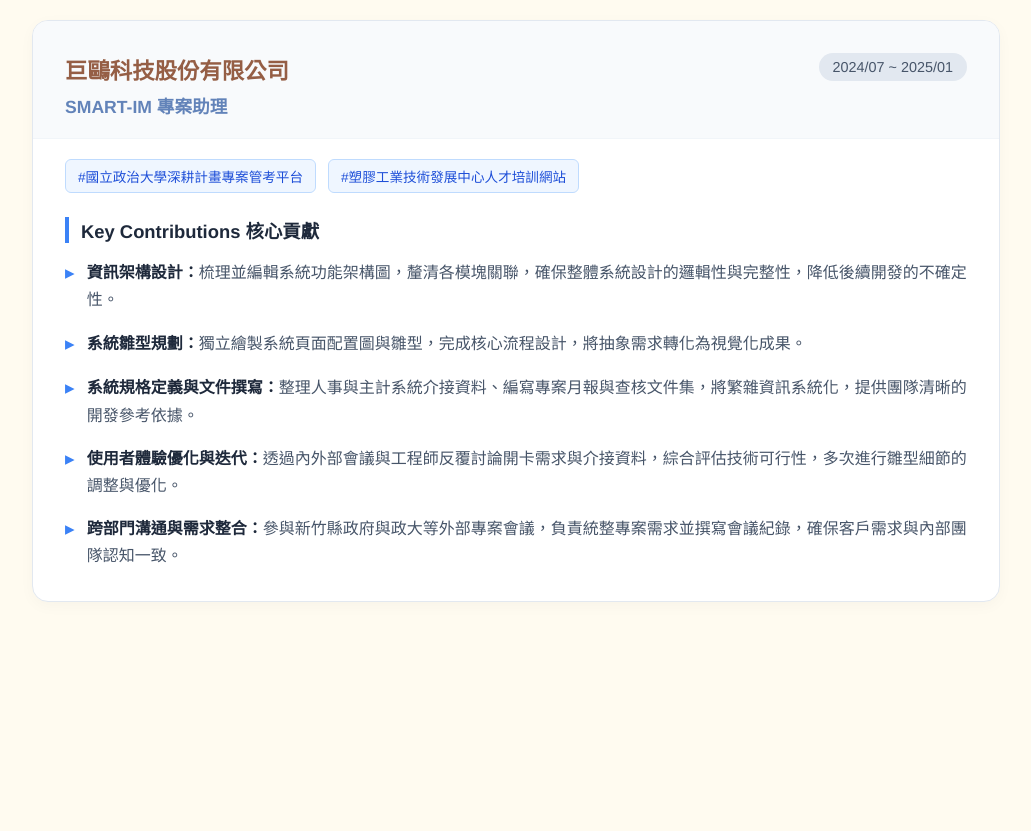
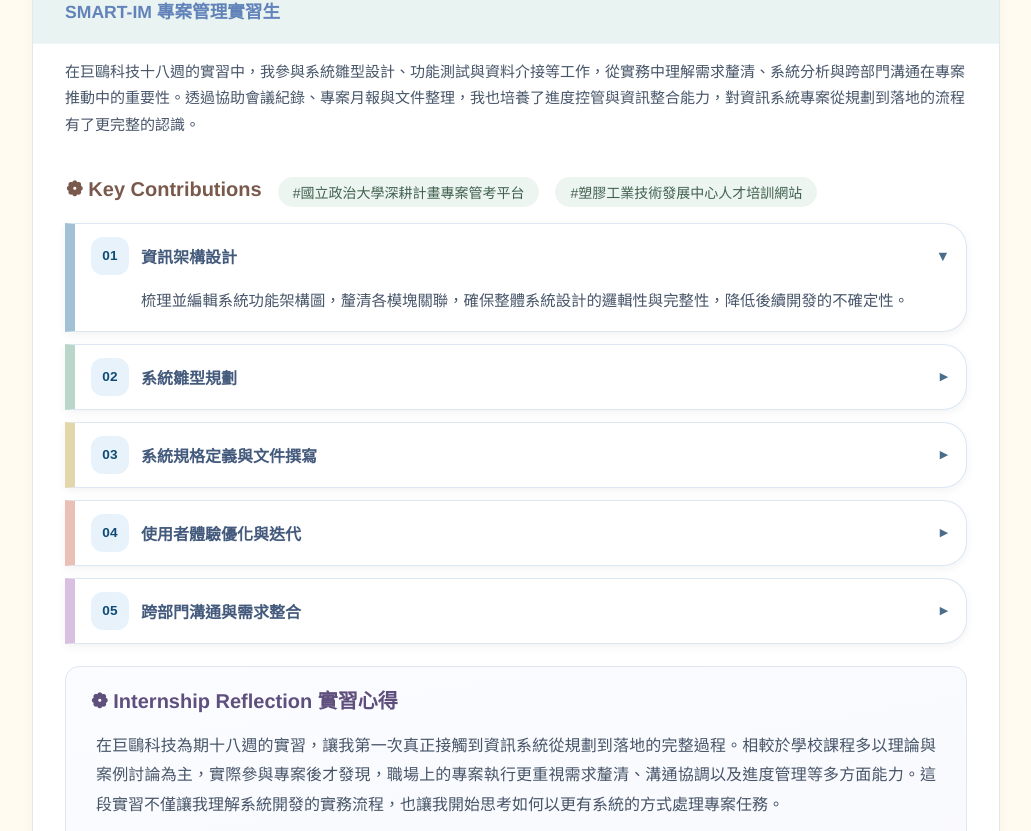
Before and after one commit to erica911025/protfolio, a Vue app: page /experience in a window 1280 px wide. Shown: the part 269-1100 px from the top of the page, without its empty margins (124-1155 px from the left). Before the commit the page ends 979 px from the top, so only its background shows below. Built offline with nearby package versions, Linux system fonts and the light colour scheme.

Commit message:
20260308_v3

```diff
--- a/src/assets/experience.css
+++ b/src/assets/experience.css
@@ -8,7 +8,7 @@
 }
 
 .experience-container .page-title {
-  font: size 18px;;
+  font-size:  18px;;
   font-weight: bold;
   color: #1a202c;
   margin-bottom: 40px;
@@ -85,7 +85,7 @@
   justify-content: space-between;
   align-items: flex-start;
   padding: 32px 32px 20px 32px;
-  background-color: #f8fafc;
+  background-color: #e9f3f2;
   border-bottom: 1px solid #f1f5f9;
 }
 
@@ -94,6 +94,13 @@
   color: #955e45;
   margin: 0 0 8px 0;
   font-weight: 700;
+}
+
+.job-body {
+  padding: 0 32px;
+  color: #475569;
+  font-size: 15px;
+  line-height: 1.75;
 }
 
 .experience-container .job-role {
@@ -105,7 +112,7 @@
 
 .experience-container .date-badge {
   display: inline-block;
-  background-color: #e2e8f0;
+  background-color: #ffffff;
   color: #475569;
   padding: 6px 14px;
   border-radius: 20px;
@@ -117,16 +124,16 @@
   padding: 20px 32px 0 32px;
   display: flex;
   flex-wrap: wrap;
+  align-items: center;
   gap: 12px;
 }
 
 .experience-container .project-tag {
-  background-color: #eff6ff;
-  color: #1d4ed8;
-  border: 1px solid #bfdbfe;
-  padding: 6px 12px;
-  border-radius: 6px;
-  font-size: 0.85rem;
+  background-color: #e3f0e7ad;
+  color: #426150;
+  padding: 5px 15px;
+  border-radius: 15px;
+  font-size: 14px;
   font-weight: 500;
 }
 
@@ -136,42 +143,158 @@
 
 .experience-container .contributions-title {
   margin: 0 0 16px 0;
-  font-size: 1.15rem;
-  color: #1e293b;
+  font-size: 20px;
+  color: #7a594d;
   font-weight: 700;
-  border-left: 4px solid #3b82f6;
-  padding-left: 12px;
+  padding-left: 1px;
+  display: flex;
+  gap: 16px;
+
 }
 
 .experience-container .contributions-list {
   list-style-type: none;
   padding: 0;
   margin: 0;
+  display: grid;
+  gap: 12px;
 }
 
-.experience-container .contributions-list li {
-  display: flex;
-  align-items: flex-start;
-  margin-bottom: 16px;
-  line-height: 1.7;
-  color: #475569;
-  font-size: 1rem;
+.experience-container .contribution-item {
+  border-top-right-radius: 24px;
+  border-bottom-right-radius: 24px;
+  border: 1px solid #dbe7f3;
+  background: #ffffff;
+  overflow: hidden;
+  box-shadow: 0 3px 10px rgba(15, 23, 42, 0.05);
+  animation: contribution-rise 0.45s ease both;
 }
 
-.experience-container .contributions-list li:last-child {
+.experience-container .bullet-icon {
+  display: inline-flex;
+  align-items: center;
+  justify-content: center;
+  min-width: 38px;
+  height: 38px;
+  border-radius: 12px;
+  color: #0f4c75;
+  background: #e8f2fb;
+  font-size: 0.85rem;
+  font-weight: 700;
+  line-height: 1;
+  letter-spacing: 0.02em;
+}
+
+
+.experience-container .contribution-toggle {
+  width: 100%;
+  border: 0;
+  background: transparent;
+  display: flex;
+  align-items: center;
+  gap: 12px;
+  padding: 13px 16px;
+  cursor: pointer;
+  text-align: left;
+}
+
+.experience-container .contribution-heading {
+  color: #445a7c;
+  font-weight: 700;
+  font-size: 1rem;
+  flex: 1;
+}
+
+.experience-container .contribution-arrow {
+  color: #4a6d8b;
+  font-size: 0.9rem;
+  transform: rotate(-90deg);
+  transition: transform 0.25s ease;
+}
+
+.experience-container .contribution-arrow.is-open {
+  transform: rotate(0deg);
+}
+
+.experience-container .contribution-body {
+  color: #475569;
+  font-size: 0.96rem;
+  line-height: 1.75;
+  padding: 0 16px 16px 66px;
+}
+
+.experience-container .contribution-collapse-enter-active,
+.experience-container .contribution-collapse-leave-active {
+  transition: all 0.28s ease;
+  overflow: hidden;
+}
+
+.experience-container .contribution-collapse-enter-from,
+.experience-container .contribution-collapse-leave-to {
+  opacity: 0;
+  max-height: 0;
+  transform: translateY(-6px);
+}
+
+.experience-container .contribution-collapse-enter-to,
+.experience-container .contribution-collapse-leave-from {
+  opacity: 1;
+  max-height: 180px;
+  transform: translateY(0);
+}
+
+.contribution-item :hover{
+  color: #4685a7;
+}
+.experience-container .contribution-item--1 { border-left: 10px solid #a2c1d4; }
+.experience-container .contribution-item--2 { border-left: 10px solid #bad5ca; }
+.experience-container .contribution-item--3 { border-left: 10px solid #e3d6ab; }
+.experience-container .contribution-item--4 { border-left: 10px solid rgb(234, 191, 181); }
+.experience-container .contribution-item--5 { border-left: 10px solid #dac0e0; }
+
+.experience-container .contribution-item:nth-child(1) { animation-delay: 0.03s; }
+.experience-container .contribution-item:nth-child(2) { animation-delay: 0.07s; }
+.experience-container .contribution-item:nth-child(3) { animation-delay: 0.11s; }
+.experience-container .contribution-item:nth-child(4) { animation-delay: 0.15s; }
+.experience-container .contribution-item:nth-child(5) { animation-delay: 0.19s; }
+
+.experience-container .internship-reflection {
+  margin-top: 22px;
+  padding:18px 25px;
+  border-radius: 14px;
+  background: linear-gradient(170deg, #fafcff 0%, #f8f6fb 100%);
+  border: 1px solid #dfe7f2;
+}
+
+.experience-container .reflection-title {
+  margin: 0 0 12px 0;
+  color: #5f4f7d;
+  font-size: 20px;
+  font-weight: 700;
+}
+
+.experience-container .internship-reflection p {
+  margin: 0 0 12px 0;
+  padding: 5px;
+  color: #475569;
+  line-height: 1.85;
+  text-align: justify;
+  font-size: 16px;
+}
+
+.experience-container .internship-reflection p:last-child {
   margin-bottom: 0;
 }
 
-.experience-container .bullet-icon {
-  color: #3b82f6;
-  margin-right: 12px;
-  font-size: 1.2rem;
-  line-height: 1.5;
-}
-
-.experience-container .contributions-list strong {
-  color: #1e293b;
-  font-weight: 600;
+@keyframes contribution-rise {
+  from {
+    opacity: 0;
+    transform: translateY(8px);
+  }
+  to {
+    opacity: 1;
+    transform: translateY(0);
+  }
 }
 
 /* ================= 區塊二：社團經驗 三欄式卡片 ================= */
--- a/src/assets/style.css
+++ b/src/assets/style.css
@@ -64,7 +64,7 @@ body {
   flex: 1;
   max-width: 1000px;
   margin: 0 auto;
-  padding: 3rem 1rem;
+  padding: 2rem 1rem;
   width: 100%;
   box-sizing: border-box;
 }
--- a/src/views/Experience.vue
+++ b/src/views/Experience.vue
@@ -36,58 +36,73 @@
       role="tabpanel"
       aria-labelledby="work-tab"
     >
-      <h3 class="section-title">專業實習經歷 Professional Experience</h3>
+      <!-- <h3 class="section-title">專業實習經歷 Professional Experience</h3> -->
 
       <div class="job-card">
         <div class="job-header">
           <div class="job-title-group">
             <h4 class="company-name">巨鷗科技股份有限公司</h4>
-            <p class="job-role">SMART-IM 專案助理</p>
+            <p class="job-role">SMART-IM  專案管理實習生</p>
           </div>
           <div class="job-duration">
             <span class="date-badge">2024/07 ~ 2025/01</span>
           </div>
         </div>
 
-        <div class="job-projects">
-          <span class="project-tag">#國立政治大學深耕計畫專案管考平台</span>
-          <span class="project-tag">#塑膠工業技術發展中心人才培訓網站</span>
+        <div>
+          <div class="job-body">
+            <p>
+              在巨鷗科技十八週的實習中，我參與系統雛型設計、功能測試與資料介接等工作，從實務中理解需求釐清、系統分析與跨部門溝通在專案推動中的重要性。透過協助會議紀錄、專案月報與文件整理，我也培養了進度控管與資訊整合能力，對資訊系統專案從規劃到落地的流程有了更完整的認識。
+            </p>
+          </div>
         </div>
 
         <div class="job-contributions">
-          <h5 class="contributions-title">Key Contributions 核心貢獻</h5>
+          <h5 class="contributions-title">❁ Key Contributions
+            <span class="project-tag">#國立政治大學深耕計畫專案管考平台</span>
+              <span class="project-tag">#塑膠工業技術發展中心人才培訓網站</span></h5>
+
           <ul class="contributions-list">
-            <li>
-              <span class="bullet-icon">▸</span>
-              <div>
-                <strong>資訊架構設計：</strong>梳理並編輯系統功能架構圖，釐清各模塊關聯，確保整體系統設計的邏輯性與完整性，降低後續開發的不確定性。
-              </div>
-            </li>
-            <li>
-              <span class="bullet-icon">▸</span>
-              <div>
-                <strong>系統雛型規劃：</strong>獨立繪製系統頁面配置圖與雛型，完成核心流程設計，將抽象需求轉化為視覺化成果。
-              </div>
-            </li>
-            <li>
-              <span class="bullet-icon">▸</span>
-              <div>
-                <strong>系統規格定義與文件撰寫：</strong>整理人事與主計系統介接資料、編寫專案月報與查核文件集，將繁雜資訊系統化，提供團隊清晰的開發參考依據。
-              </div>
-            </li>
-            <li>
-              <span class="bullet-icon">▸</span>
-              <div>
-                <strong>使用者體驗優化與迭代：</strong>透過內外部會議與工程師反覆討論開卡需求與介接資料，綜合評估技術可行性，多次進行雛型細節的調整與優化。
-              </div>
-            </li>
-            <li>
-              <span class="bullet-icon">▸</span>
-              <div>
-                <strong>跨部門溝通與需求整合：</strong>參與新竹縣政府與政大等外部專案會議，負責統整專案需求並撰寫會議紀錄，確保客戶需求與內部團隊認知一致。
-              </div>
+            <li
+              v-for="(item, index) in contributions"
+              :key="item.title"
+              class="contribution-item"
+              :class="`contribution-item--${(index % 5) + 1}`"
+            >
+              <button
+                type="button"
+                class="contribution-toggle"
+                :aria-expanded="isContributionOpen(index)"
+                @click="toggleContribution(index)"
+              >
+                <span class="bullet-icon">0{{ index + 1 }}</span>
+                <span class="contribution-heading">{{ item.title }}</span>
+                <span class="contribution-arrow" :class="{ 'is-open': isContributionOpen(index) }">▼</span>
+              </button>
+
+              <transition name="contribution-collapse">
+                <div v-if="isContributionOpen(index)" class="contribution-body">
+                  {{ item.content }}
+                </div>
+              </transition>
             </li>
           </ul>
+
+          <div class="internship-reflection">
+            <h5 class="reflection-title">❁ Internship Reflection 實習心得</h5>
+            <p>
+              在巨鷗科技為期十八週的實習，讓我第一次真正接觸到資訊系統從規劃到落地的完整過程。相較於學校課程多以理論與案例討論為主，實際參與專案後才發現，職場上的專案執行更重視需求釐清、溝通協調以及進度管理等多方面能力。這段實習不僅讓我理解系統開發的實務流程，也讓我開始思考如何以更有系統的方式處理專案任務。
+            </p>
+            <p>
+              實習期間，我參與了系統雛型設計、功能測試以及報表介接等工作內容。在反覆進行開卡測試與雛型調整的過程中，我逐漸體會到「需求釐清」在專案中的重要性。系統設計不能只停留在畫面呈現，更需要同時考量工程師的開發邏輯與最終使用者的操作習慣。透過與團隊討論人事與主計系統的資料介接方式，我也學習到如何有條理地整理不同資料來源，並思考系統後續運作的穩定性。這些經驗讓我對系統分析與需求理解有了更實際的體會，也學會從不同角色的角度重新審視專案需求。
+            </p>
+            <p>
+              除了系統相關工作外，專案進度控管與溝通協調也是我在實習期間著力學習的部分。在協助推進政大與新竹縣政府等專案時，我參與會議並負責整理會議紀錄與專案月報。我提醒自己不能只是單純記錄會議內容，而是要在討論過程中抓住重點，將較為發散的討論整理成團隊後續可以執行的待辦事項。後續在製作教育訓練簡報與查核文件集時，我也特別注意內容的邏輯與結構，確保專案資訊能被清楚傳遞，並有助於後續的專案交接與執行。
+            </p>
+            <p>
+              整體而言，這次實習讓我更具體地理解專案運作的全貌。從前期的需求討論與雛型設計，到後期的系統測試與文件整理，每個環節都彼此連動。過程中，我不僅培養了處理細節的耐心與解決問題的能力，也更加體會到主動溝通與負責態度在團隊合作中的重要性。未來我希望能持續精進系統分析與專案管理相關能力，將這段實習累積的經驗，應用在解決更複雜的系統需求與實際問題上。
+            </p>
+          </div>
         </div>
       </div>
     </section>
@@ -163,4 +178,41 @@ import { ref } from 'vue'
 import '../assets/experience.css'
 
 const activeTab = ref('work')
+const openContributions = ref([0])
+
+const contributions = [
+  {
+    title: '資訊架構設計',
+    content: '梳理並編輯系統功能架構圖，釐清各模塊關聯，確保整體系統設計的邏輯性與完整性，降低後續開發的不確定性。',
+  },
+  {
+    title: '系統雛型規劃',
+    content: '獨立繪製系統頁面配置圖與雛型，完成核心流程設計，將抽象需求轉化為視覺化成果。',
+  },
+  {
+    title: '系統規格定義與文件撰寫',
+    content: '整理人事與主計系統介接資料、編寫專案月報與查核文件集，將繁雜資訊系統化，提供團隊清晰的開發參考依據。',
+  },
+  {
+    title: '使用者體驗優化與迭代',
+    content: '透過內外部會議與工程師反覆討論開卡需求與介接資料，綜合評估技術可行性，多次進行雛型細節的調整與優化。',
+  },
+  {
+    title: '跨部門溝通與需求整合',
+    content: '參與新竹縣政府與政大等外部專案會議，負責統整專案需求並撰寫會議紀錄，確保客戶需求與內部團隊認知一致。',
+  },
+]
+
+function toggleContribution(index) {
+  if (openContributions.value.includes(index)) {
+    openContributions.value = openContributions.value.filter((item) => item !== index)
+    return
+  }
+
+  openContributions.value = [...openContributions.value, index]
+}
+
+function isContributionOpen(index) {
+  return openContributions.value.includes(index)
+}
 </script>
```
